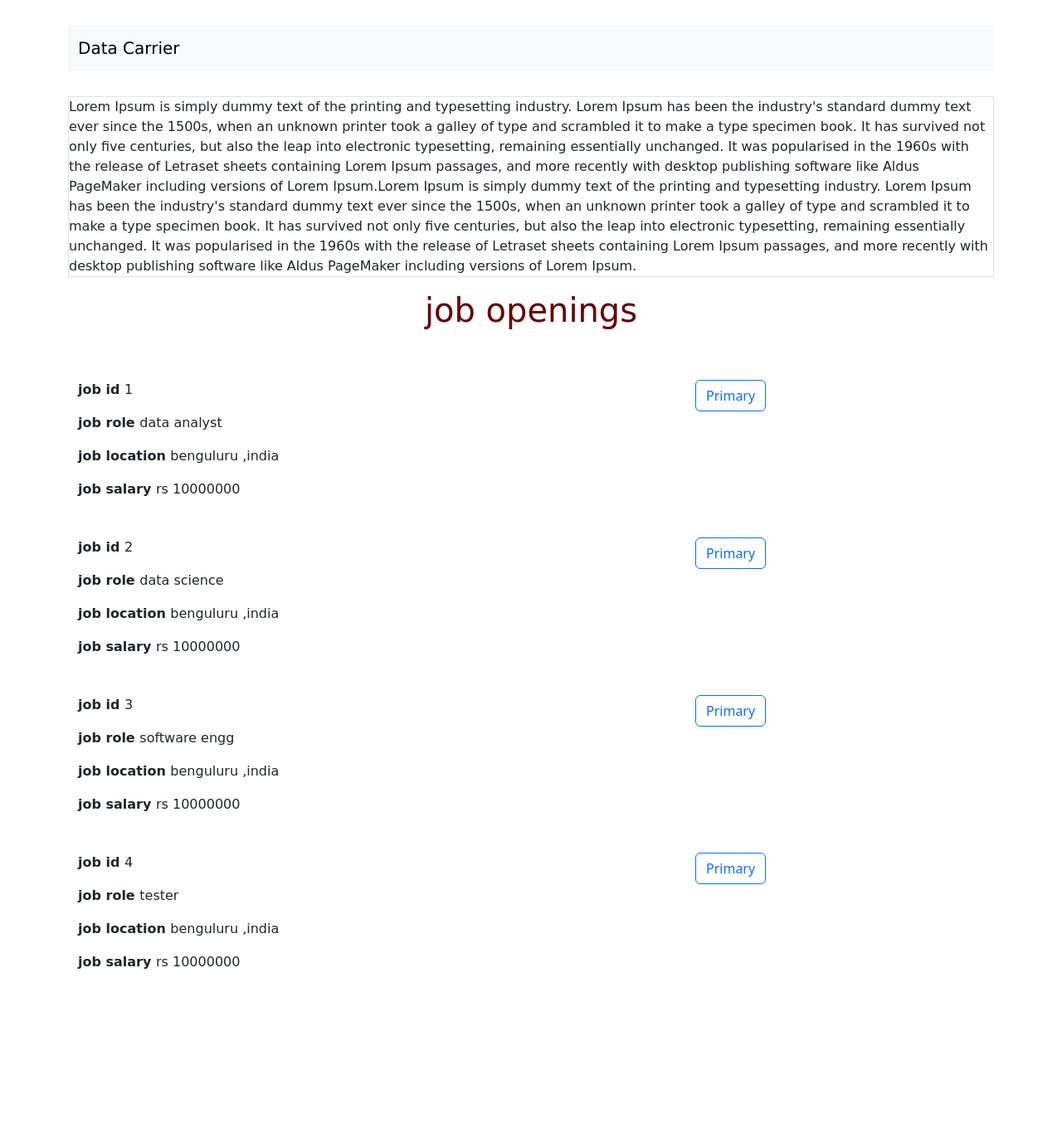
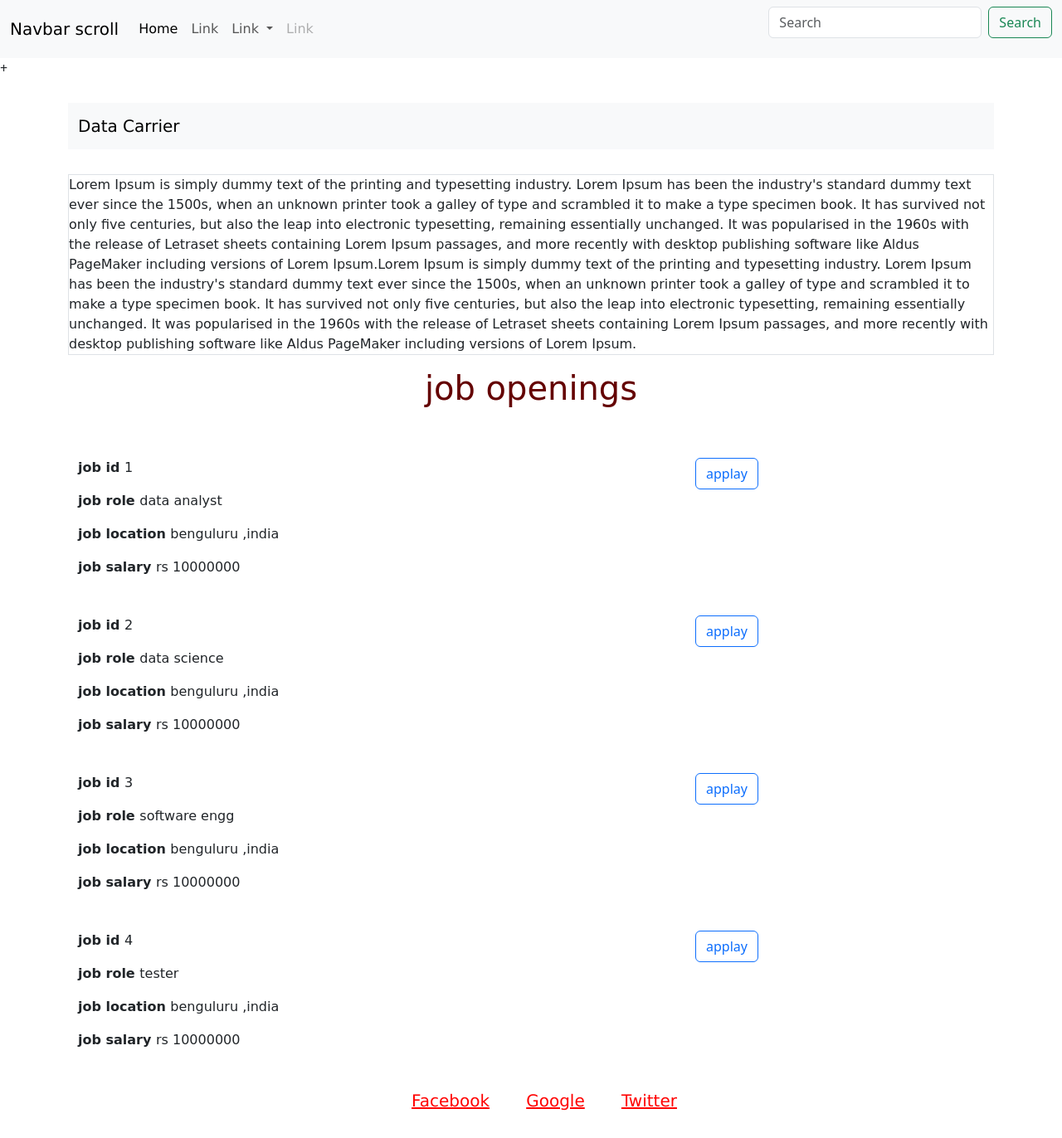
Before and after one commit to aniket2727/web-applications-v2, a Flask app: page / in a window 1280 px wide. Shown: the whole page at 83% size. Before the commit the page ends 1168 px from the top, so only its background shows below. Run offline with Flask 3, Linux system fonts and the light colour scheme.

Commit message:
email connection

```diff
--- a/templates/home.html
+++ b/templates/home.html
@@ -4,9 +4,13 @@
   <head>
      <meta charset="utf-8">
     <meta name="viewport" content="width=device-width, initial-scale=1">
-    <link href="https://cdn.jsdelivr.net/npm/bootstrap@5.3.0-alpha3/dist/css/bootstrap.min.css" rel="stylesheet" integrity="sha384-KK94CHFLLe+nY2dmCWGMq91rCGa5gtU4mk92HdvYe+M/SXH301p5ILy+dN9+nJOZ" crossorigin="anonymous">
+    <link href="https://cdn.jsdelivr.net/npm/bootstrap@5.3.0-alpha3/dist/css/bootstrap.min.css"
+    rel="stylesheet" integrity="sha384-KK94CHFLLe+nY2dmCWGMq91rCGa5gtU4mk92HdvYe+M/SXH301p5ILy+dN9+nJOZ"
+    crossorigin="anonymous">
   </head>
+
     <title> Data carrer</title>
+
     <style>
       h1{
         font-size: 40px;
@@ -35,10 +39,36 @@
         font-family:Lucida Sans;
         font-size: 40px;
       }
+      .footer{
+        text-align:center;
+        margin-bottom:30px;
+      }
+     .footer li {
+      font-size:bold;
+      color:red;
+      padding:10px;
+		  display: inline;
+	   }
+      .footer li a{
+          font-size:bold;
+      color:red;
+      padding:10px;
+		  display: inline;
+        font-size:20px;
+        font-style:none;
+      }
+
     </style>
   </head>
 
+
+
+
+
   <body>
+    <div>
+       {% include 'navbar.html' %}
+    </div>+
      <div class="first_1">
     <div  class="container">
 
@@ -59,9 +89,10 @@
 
 
 
+<div class="container">
 
-    <div class="container">
-         <div class="row" >
+     <div class="row" >
+
             <div>
 
                 {% for jobs in jobs %}
@@ -72,8 +103,24 @@
 
             </div>
 
-         </div>
-    <div>
+     </div>
+
+ <div>
+
+
+<div class="container">
+
+      <div class="footer">
+      <ul>
+         <li><a href="https://www.facebook.com">Facebook</a></li>
+         <li><a href="https://www.google.com">Google</a></li>
+         <li><a href="https://www.twitter.com">Twitter</a></li>
+
+      </ul>
+      </div>
+
+</div>
+
 
   </body>
 
--- a/templates/jobitem.html
+++ b/templates/jobitem.html
@@ -13,12 +13,10 @@
      </div>
 
      <div class="col-4">
-
-               <button type="button" class="btn btn-outline-primary">Primary</button>
-
+              <a type="button" class="btn btn-outline-primary" href="mailto:aniketkadam5950@gmail.com?subject=application for {{jobs['title']}}>Primary">applay</a>
      </div>
 
+  <div>
 
 
-  <div>
 </div>
--- /dev/null
+++ b/templates/navbar.html
@@ -0,0 +1,36 @@
+<nav class="navbar navbar-expand-lg bg-body-tertiary">
+  <div class="container-fluid">
+    <a class="navbar-brand" href="#">Navbar scroll</a>
+    <button class="navbar-toggler" type="button" data-bs-toggle="collapse" data-bs-target="#navbarScroll" aria-controls="navbarScroll" aria-expanded="false" aria-label="Toggle navigation">
+      <span class="navbar-toggler-icon"></span>
+    </button>
+    <div class="collapse navbar-collapse" id="navbarScroll">
+      <ul class="navbar-nav me-auto my-2 my-lg-0 navbar-nav-scroll" style="--bs-scroll-height: 100px;">
+        <li class="nav-item">
+          <a class="nav-link active" aria-current="page" href="#">Home</a>
+        </li>
+        <li class="nav-item">
+          <a class="nav-link" href="#">Link</a>
+        </li>
+        <li class="nav-item dropdown">
+          <a class="nav-link dropdown-toggle" href="#" role="button" data-bs-toggle="dropdown" aria-expanded="false">
+            Link
+          </a>
+          <ul class="dropdown-menu">
+            <li><a class="dropdown-item" href="#">Action</a></li>
+            <li><a class="dropdown-item" href="#">Another action</a></li>
+            <li><hr class="dropdown-divider"></li>
+            <li><a class="dropdown-item" href="#">Something else here</a></li>
+          </ul>
+        </li>
+        <li class="nav-item">
+          <a class="nav-link disabled">Link</a>
+        </li>
+      </ul>
+      <form class="d-flex" role="search">
+        <input class="form-control me-2" type="search" placeholder="Search" aria-label="Search">
+        <button class="btn btn-outline-success" type="submit">Search</button>
+      </form>
+    </div>
+  </div>
+</nav>
```
